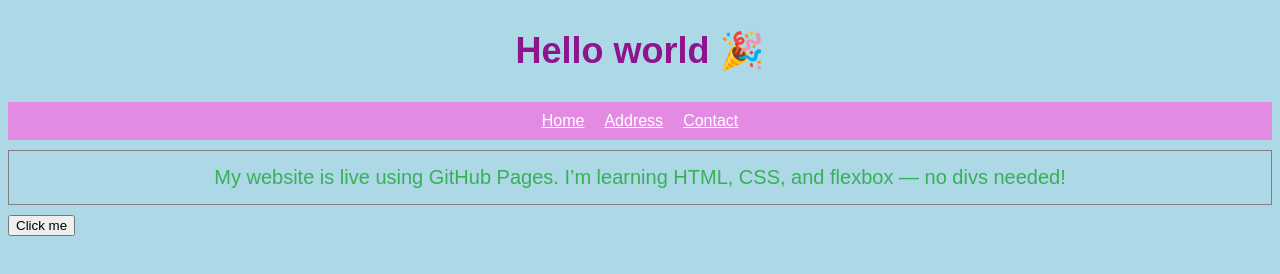
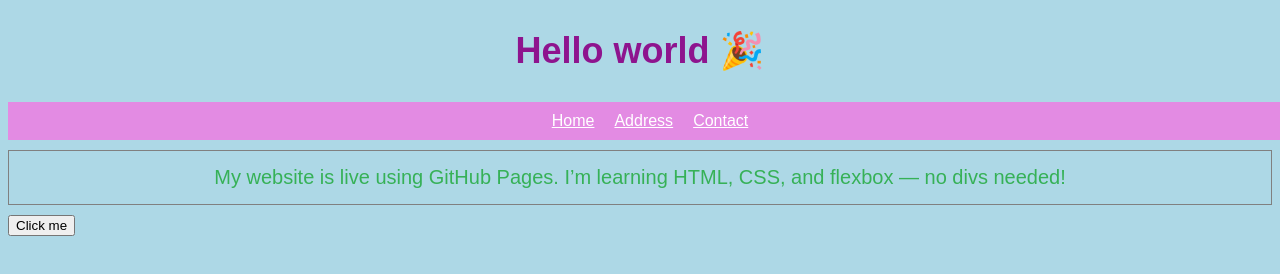
Before and after one commit to kirstywirsty/test, a plain HTML site: page index.html in a window 1280 px wide. Drawn offline with Linux system fonts and the light colour scheme.

Commit message:
navbar centering

```diff
--- a/style.css
+++ b/style.css
@@ -55,8 +55,9 @@ BORDER: edge around the element
 }
 
 .navbar {
-    display: flex;             /*horizontal*/
-    justify-content: center;   /* centers horizontally */
-    gap: 20px;                 /* space between links */
+    display: flex;
+    justify-content: center;
+    gap: 20px;
     padding: 10px;
+    width: 100%;   /* make container span page */
 }
```
